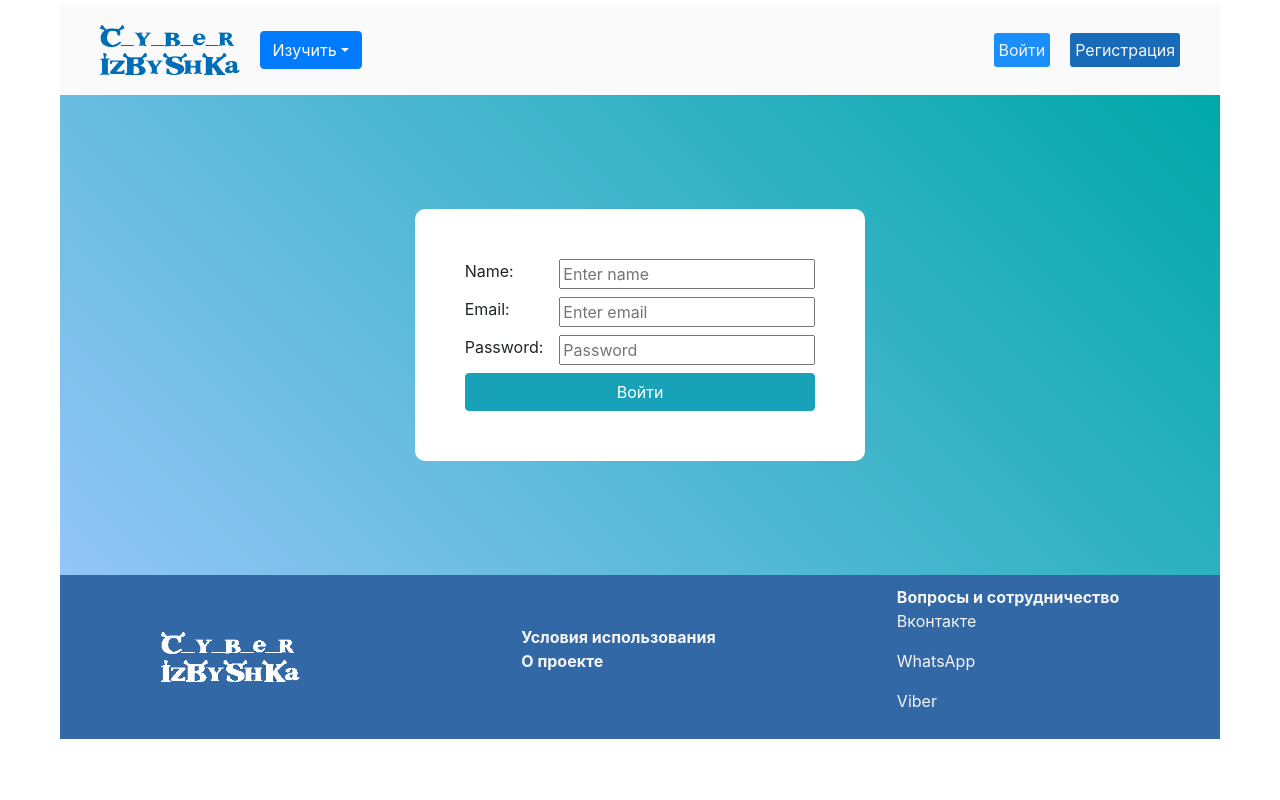
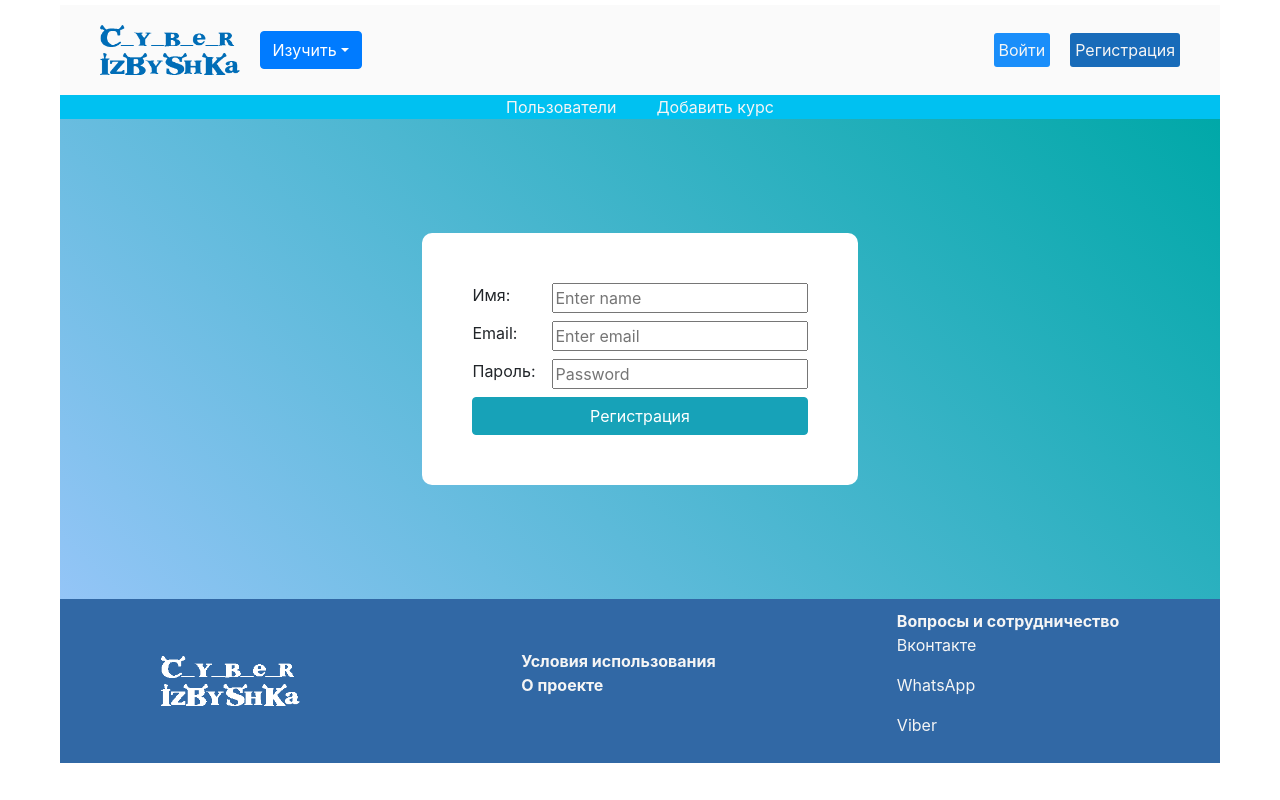
Before and after one commit to mebelh/cyberNikV2, a React (Create React App) app: page /auth/signup in a window 1280 px wide. Built offline with nearby package versions, Linux system fonts and the light colour scheme.

Commit message:
newCommit

```diff
--- a/src/App.js
+++ b/src/App.js
@@ -8,17 +8,21 @@ import Zkt_info from "./pages/courses/Zkt/Zkt_info/Zkt_info";
 import Zkt_course from "./pages/courses/Zkt/Zkt_course/Zkt_course";
 import SignIn from "./pages/auth/SignIn/SignIn";
 import SignUp from "./pages/auth/SignUp/SignUp";
-
+import Users from "./pages/admin/Users/Users"
 import Films from "./pages/Films/Films";
+import AdminHeader from "./pages/admin/AdminHeader/AdminHeader"
 
 import { BrowserRouter, Switch, Route } from "react-router-dom";
 
 import "./App.scss";
 
+import PageaddCourse from "./pages/admin/PageAddCourse/PageAddCourse";
+
 function App() {
     return (
         <div className="App">
             <Header />
+            <AdminHeader />
             <BrowserRouter>
                 <Switch>
                     <Route path={"/"} exact component={Home} />
@@ -26,7 +30,8 @@ function App() {
                     <Route path={"/zkt_course"} component={Zkt_course} />
                     <Route path={"/auth/signin"} component={SignIn} />
                     <Route path={"/auth/signup"} component={SignUp} />
-
+                    <Route path={"/admin/addCourse"} component={PageaddCourse} />
+                    <Route path={"/admin/users"} component={Users} />
                     {/* <Route path={'/about'} component={About} /> */}
                     {/* <Route path={'/lectures'} component={Lectures} /> */}
                     {/* <Route path={'/library'} component={Libriary} /> */}
--- a/src/components/Footer/Footer.scss
+++ b/src/components/Footer/Footer.scss
@@ -8,15 +8,19 @@
   color: #fff;
   padding: 10px;
 
+
+  a {
+    text-decoration: none;
+    color: whitesmoke;
+    :hover {
+      text-decoration: none;
+      color: whitesmoke;
+    }
+  }
   &__info {
     display: flex;
     flex-direction: column;
     list-style: none;
-
-    a {
-      text-decoration: none;
-      color: whitesmoke;
-    }
   }
 
 }
--- a/src/pages/auth/SignUp/SignUp.js
+++ b/src/pages/auth/SignUp/SignUp.js
@@ -13,7 +13,7 @@ export default function SignIn() {
           <Name />
           <Email />
           <Password />
-          <SubmitBtn text='Войти' />
+          <SubmitBtn text='Регистрация' />
         </form>
       </div>
     </div>
--- a/src/pages/auth/authComponents/Email.js
+++ b/src/pages/auth/authComponents/Email.js
@@ -2,7 +2,7 @@ import React from 'react'
 
 export default function Email() {
   return (
-    <label htmlFor="email">
+    <label>
       <span>Email:</span>
       <input type="text" placeholder="Enter email" name="email" />
     </label>
--- a/src/pages/auth/authComponents/Name.js
+++ b/src/pages/auth/authComponents/Name.js
@@ -2,8 +2,8 @@ import React from 'react'
 
 export default function Name() {
   return (
-    <label htmlFor="name">
-      <span>Name:</span>
+    <label>
+      <span>Имя:</span>
       <input type="text" placeholder="Enter name" name="name" />
     </label>
   )
--- a/src/pages/auth/authComponents/Password.js
+++ b/src/pages/auth/authComponents/Password.js
@@ -2,8 +2,8 @@ import React from 'react'
 
 export default function Password() {
   return (
-    <label htmlFor="password">
-      <span>Password:</span>
+    <label>
+      <span>Пароль:</span>
       <input type="password" placeholder="Password" name="password" />
     </label>
   )
```
